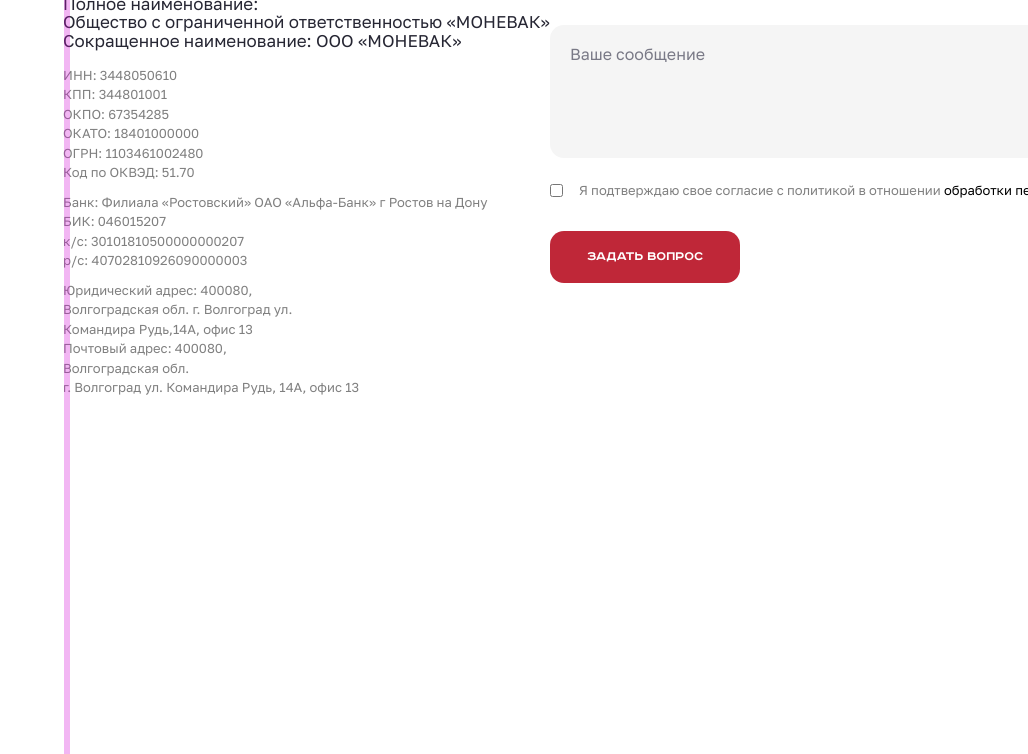
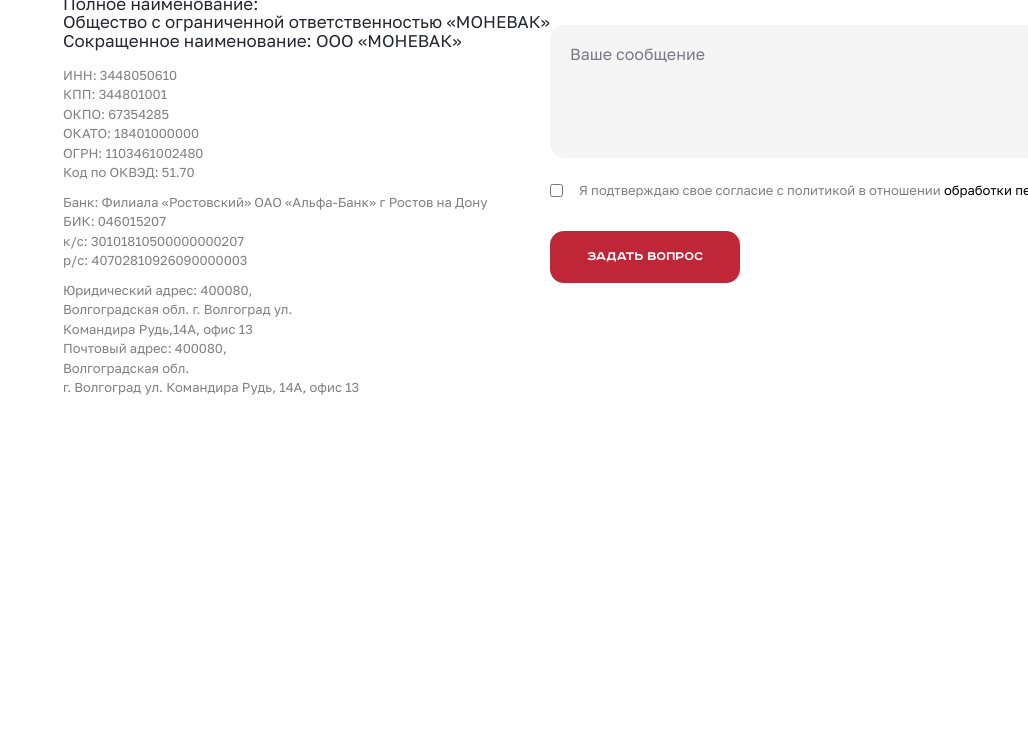
Before and after one commit to ShadowShirley/taskaMono, a website built with Vite: page index.html in a window 1280 px wide. Shown: the part 409-1163 px from the top of the page, without its empty margins (252-1280 px from the left). Built offline with nearby package versions, Linux system fonts and the light colour scheme.

Commit message:
small refactor

```diff
--- a/SASS/base/_base.sass
+++ b/SASS/base/_base.sass
@@ -50,9 +50,9 @@ a
     position: relative
 
 
-.line
-    position: absolute
-    right: 958px
-    border: rgba(211, 15, 214, 0.3) solid
-    height: 2600px
-    width: 1px
+//.line
+//    position: absolute
+//    right: 958px
+//    border: rgba(211, 15, 214, 0.3) solid
+//    height: 2600px
+//    width: 1px
--- a/SASS/block/_main.sass
+++ b/SASS/block/_main.sass
@@ -65,7 +65,10 @@
             padding-bottom: 3.3rem
             &_label
                 margin-left: 1.6rem
-
+input:focus
+    outline: none
+textarea:focus
+    outline: none
 .container
     display: grid
     gap: 3rem
```
Also changed, not shown: CSS/style.css.
